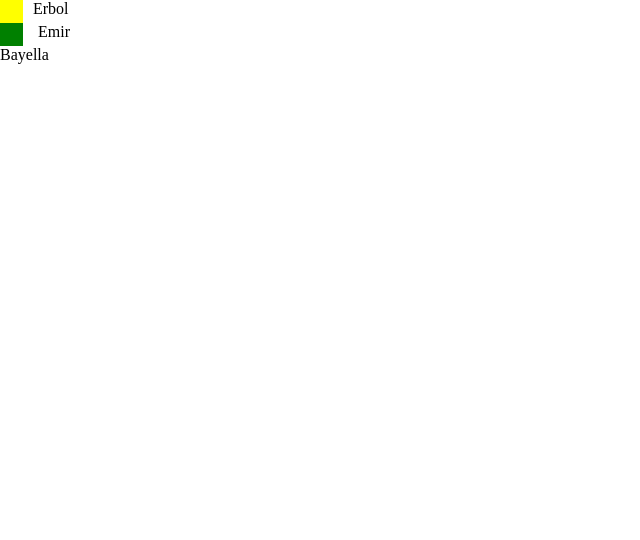
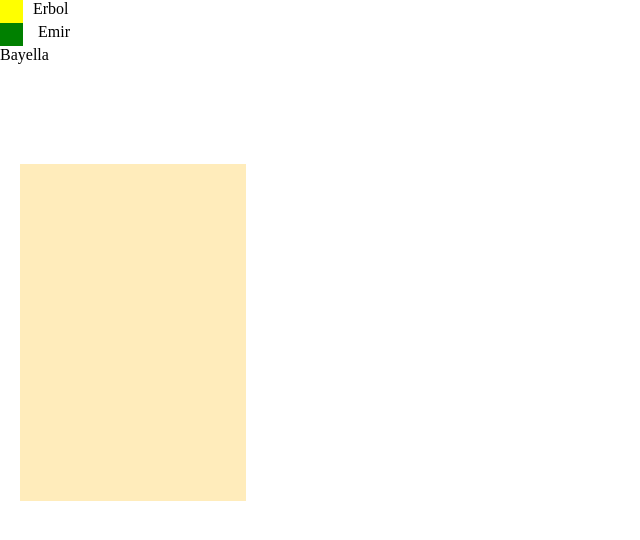
Before and after one commit to EmirJavascript/team-work, a plain HTML site: page index.html in a window 1280 px wide. Shown: the whole page, without its empty margins (0-640 px from the left). Drawn offline with Linux system fonts and the light colour scheme.

Commit message:
add-yellow-block

```diff
--- a/index.html
+++ b/index.html
@@ -20,6 +20,7 @@
     <div class="blue"></div>
     <div class="name">Bayella</div>
   </div>
+  <div class="block"></div>
 
 </body>
 </html>
--- a/style.css
+++ b/style.css
@@ -37,3 +37,11 @@ body {
   display: flex;
   flex-direction: row;
 }
+.block {
+    width: 226px;
+    height: 337px;
+    background-color: #FFECBB;
+    margin-left: 20px;
+    margin-top: 100px;
+
+}
```
